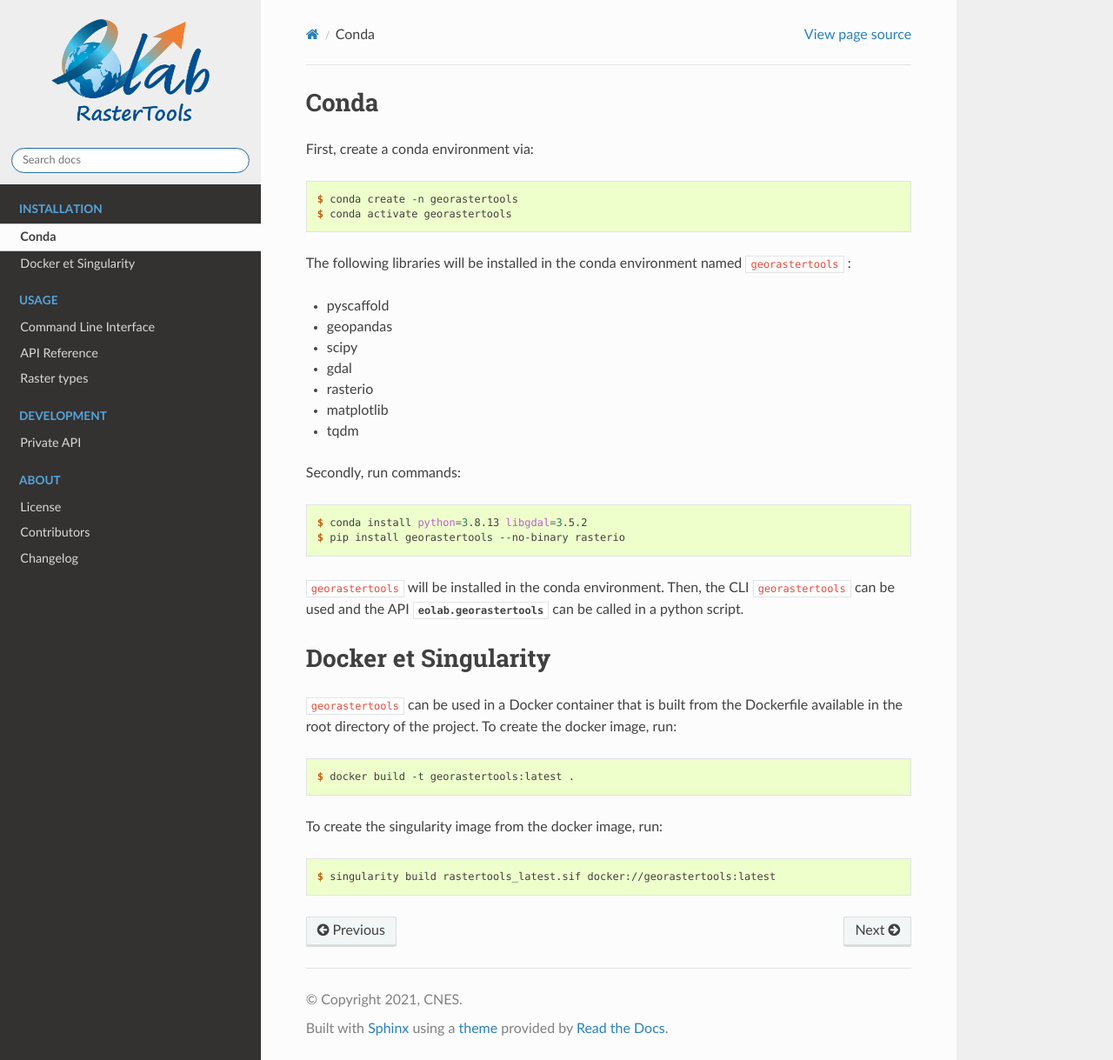
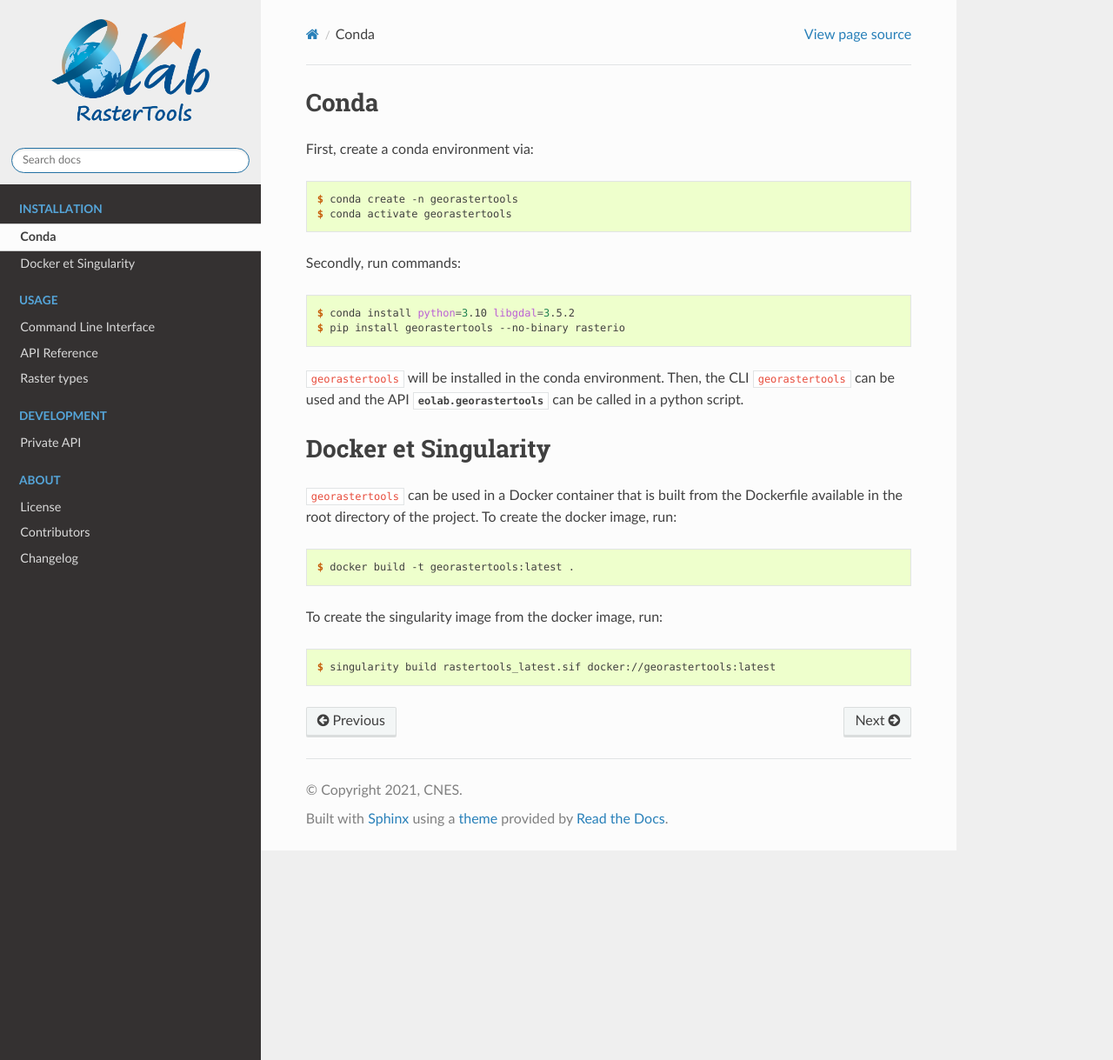
Before and after one commit to CNES/rastertools, a Sphinx documentation site: the page built from docs/install.rst, in a window 1280 px wide and 1219 px high. Shown: the whole window at 87% size. Built offline with Sphinx 7.4.7 and the Read the Docs theme 3.1.0, drawn with Linux system fonts in a browser that asks for light colours; the version number is read from the project's files by our own code.

Commit message:
rebased with rasterio_plugin_vsimem

```diff
--- a/README.rst
+++ b/README.rst
@@ -34,7 +34,7 @@ Create a conda environment by typing the following:
 
   conda env create -n georastertools
   conda activate
-  conda install python=3.8.13 libgdal=3.5.2
+  conda install python=3.10 libgdal=3.5.2
   pip install georastertools --no-binary rasterio
 
 For more details, including installation as a Docker or Singularity image, please refer to the documentation. : docs/install.rst
--- a/docs/install.rst
+++ b/docs/install.rst
@@ -8,21 +8,11 @@ First, create a conda environment via:
   $ conda create -n georastertools
   $ conda activate georastertools
 
-The following libraries will be installed in the conda environment named ``georastertools`` :
-
-- pyscaffold
-- geopandas
-- scipy
-- gdal
-- rasterio
-- matplotlib
-- tqdm
-
 Secondly, run commands:
 
 .. code-block:: console
 
-  $ conda install python=3.8.13 libgdal=3.5.2
+  $ conda install python=3.10 libgdal=3.5.2
   $ pip install georastertools --no-binary rasterio
 
 ``georastertools`` will be installed in the conda environment. Then, the CLI ``georastertools`` can be used and the API :obj:`eolab.georastertools`
```
Also changed, not shown: 1 other file.
